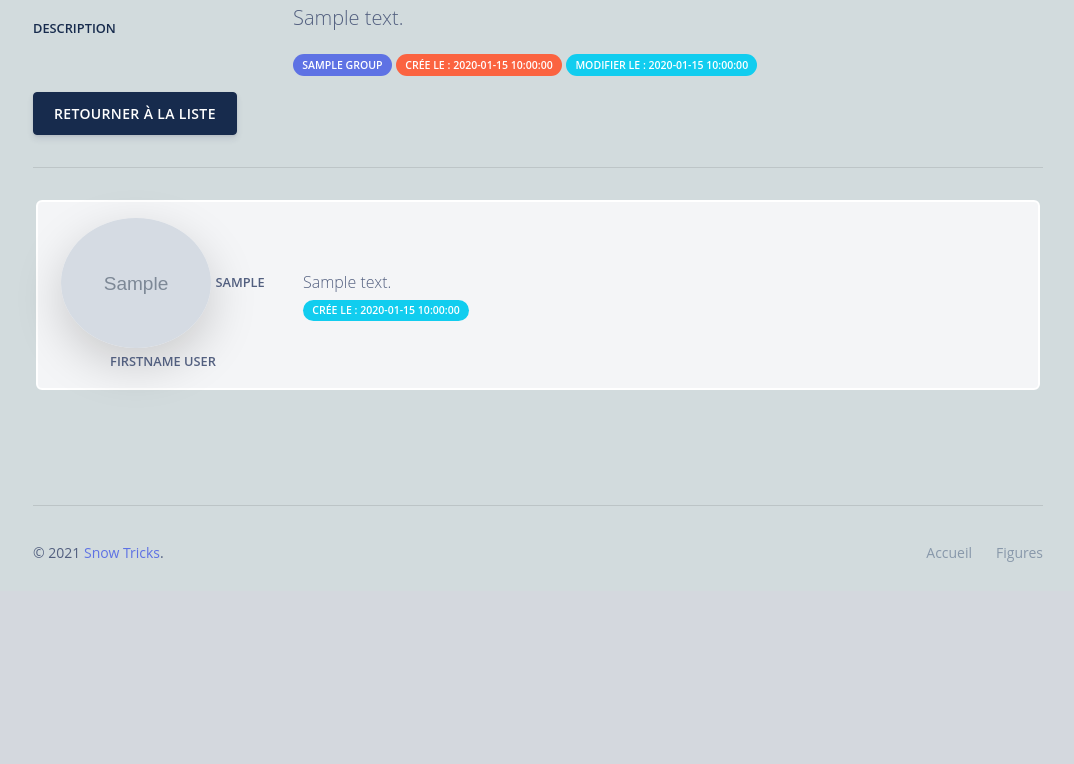
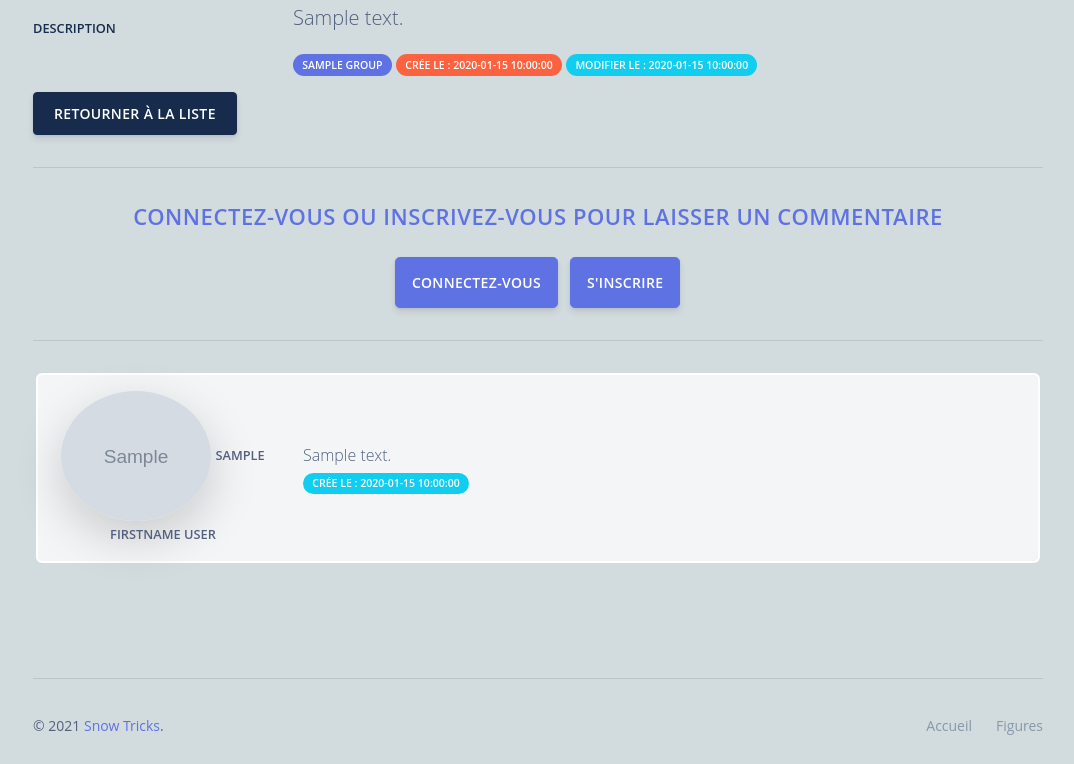
Before and after one commit to Jalal-Eddine/p06_oc, a Symfony app: template templates/tricks/show.html.twig in a window 1280 px wide. Shown: the part 1000-1764 px from the top of the page, without its empty margins (102-1176 px from the left). Before the commit the page ends 1562 px from the top, so only its background shows below. Run offline with Twig, Linux system fonts and the light colour scheme; the template is opened without the code that fills it: most values are stand-ins (such as "Sample title", 1, 10 or a date in 2020); grey boxes marked "Sample" are stand-in pictures; some libraries are stand-ins or nearby versions.

Commit message:
add inscription & cennction buttons to add comment

```diff
--- a/sass/_edit.scss
+++ b/sass/_edit.scss
@@ -19,3 +19,6 @@
     text-align: center;
   }
 }
+.regiter_to_comment {
+  text-align: center;
+}
--- a/templates/tricks/show.html.twig
+++ b/templates/tricks/show.html.twig
@@ -140,9 +140,11 @@
       <span class="badge badge-pill badge-warning text-uppercase">
         Crée le : {{ trick.creationDate ? trick.creationDate|date('Y-m-d H:i:s') : '' }}
       </span>
-      <span class="badge badge-pill badge-info text-uppercase">
-        Modifier le : {{ trick.modificationDate ? trick.modificationDate|date('Y-m-d H:i:s') : '🏂' }}
-      </span>
+      {% if trick.modificationDate %}
+        <span class="badge badge-pill badge-info text-uppercase">
+          Modifier le : {{ trick.modificationDate|date('Y-m-d H:i:s') }}
+        </span>
+      {% endif %}
     </div>
   </div>
   <a class="btn btn-default" href="{{ path('tricks_index') }}">
@@ -171,6 +173,26 @@
         laissez un commentaire
       </small>
       {{ form(form) }}
+    </div>
+  {% endif %}
+  {% if not app.user %}
+    <hr />
+    <div class="regiter_to_comment">
+      <h3 class="heading-title text-primary text-center mb-4">
+        Connectez-vous ou inscrivez-vous pour laisser un commentaire
+      </h3>
+      <div class="action_button text-center">
+        <a href="{{ path('app_login') }}"
+          class="btn btn-lg btn-primary"
+          type="a">
+          Connectez-vous
+        </a>
+        <a href="{{ path('register') }}"
+          class="btn btn-lg btn-primary"
+          type="button">
+          S'inscrire
+        </a>
+      </div>
     </div>
   {% endif %}
   <hr />
```
Also changed, not shown: public/assets/css/style.css.
